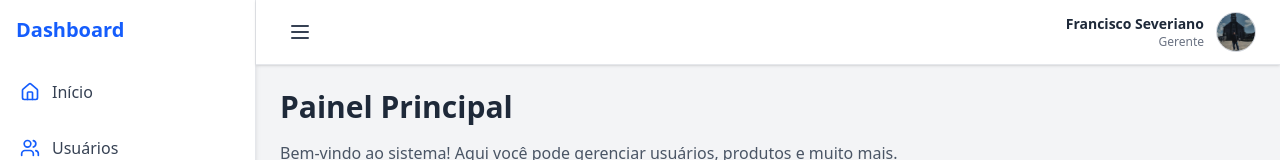
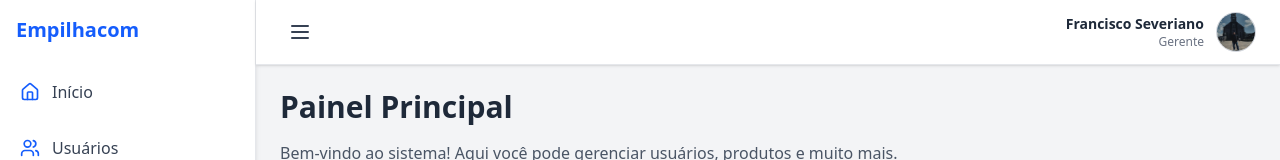
Before and after one commit to francisco328react/SISTEMA-ESTOQUE-FRONTNED, a React (Vite) app: page /dashboard in a window 1280 px wide. Shown: the top 160 px of the page. Built offline with nearby package versions, Linux system fonts and the light colour scheme.

Commit message:
feat: Centralizando h1 na sidebar

```diff
--- a/src/components/Sidebar/Sidebar.tsx
+++ b/src/components/Sidebar/Sidebar.tsx
@@ -15,9 +15,9 @@ export function Sidebar({ isOpen }: SidebarProps) {
       {/* Cabeçalho */}
       <div className="flex items-center justify-between p-4">
         {isOpen ? (
-          <h1 className="text-xl font-bold text-blue-600">Dashboard</h1>
+          <h1 className="text-xl font-bold text-blue-600">Empilhacom</h1>
         ) : (
-          <h1 className="text-xl font-bold text-blue-600">D</h1>
+          <h1 className="text-xl font-bold px-2 text-blue-600">E</h1>
         )}
       </div>
 
```
